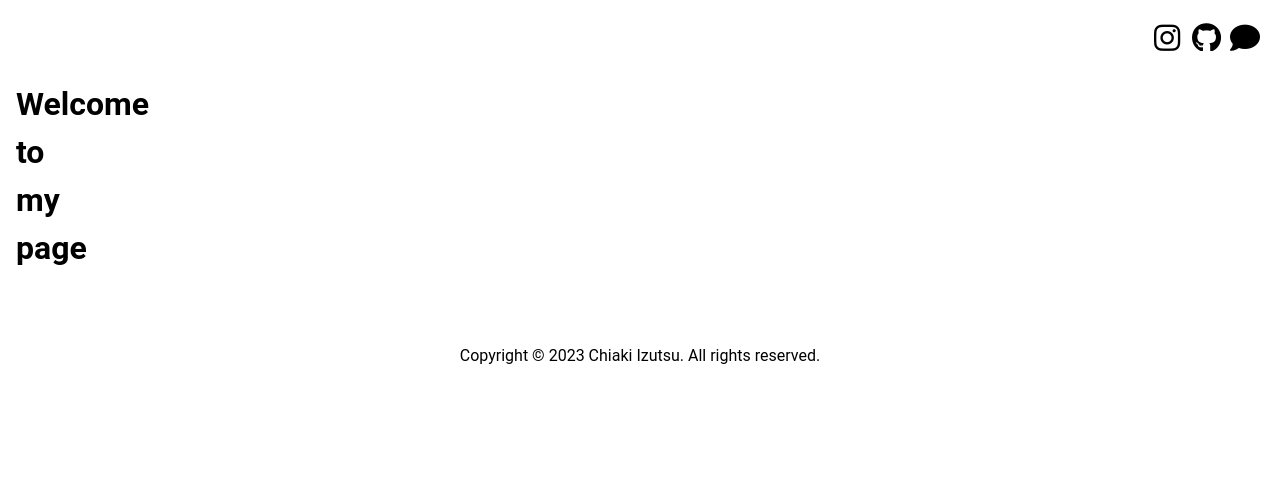
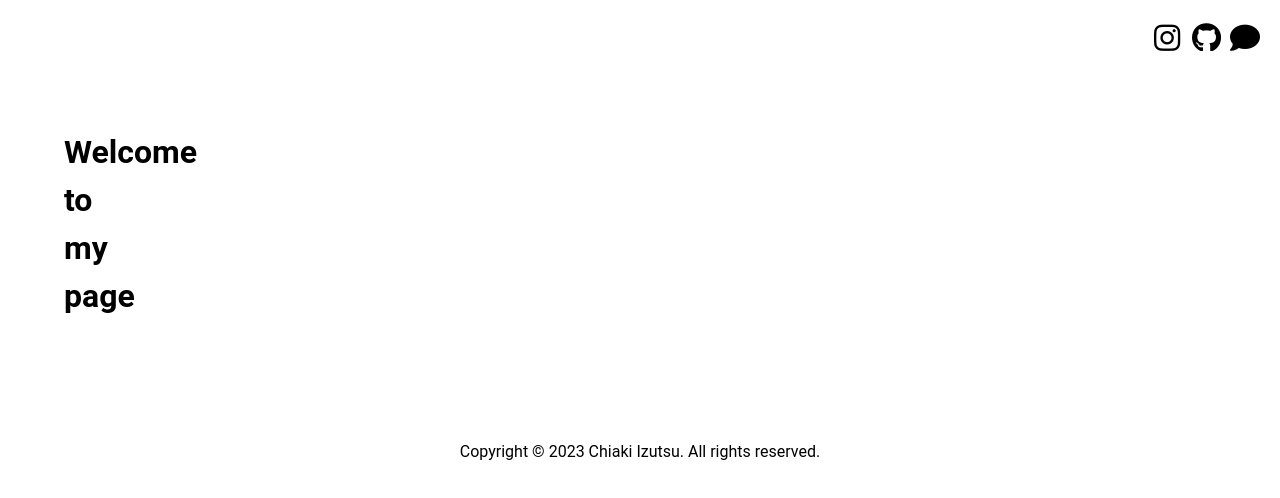
Before and after one commit to suimin-suyaa/my-site, a Vue app: page / in a window 1280 px wide. Shown: the top 498 px of the page. Built offline with nearby package versions, Linux system fonts and the light colour scheme.

Commit message:
レスポンシブ対応＋アニメーション変更

```diff
--- /dev/null
+++ b/src/views/About.vue
@@ -0,0 +1,5 @@
+<template>
+  <v-avatar image="Mysite.png" size="80"></v-avatar>
+</template>
+<script lang="ts"></script>
+<style lang="scss" scoped></style>
--- a/src/views/TopPage.vue
+++ b/src/views/TopPage.vue
@@ -1,8 +1,8 @@
 <template>
-  <div class="ma-4">
+  <div class="ma-16">
     <div>
       <h1
-        class="animate__animated animate__flash"
+        class="animate__animated animate__tada"
         v-for="title in titles"
         :key="title.id"
         style="color: #000000"
@@ -48,4 +48,12 @@ const titles = ref<Title[]>([
 ]);
 </script>
 
-<style lang="scss" scoped></style>
+<style lang="scss" scoped>
+h1 {
+  &.animate__animated.animate__flash {
+    @media (min-width: 769px) {
+      font-size: 70px;
+    }
+  }
+}
+</style>
```
Also changed, not shown: src/assets/Mysite.png (added).
